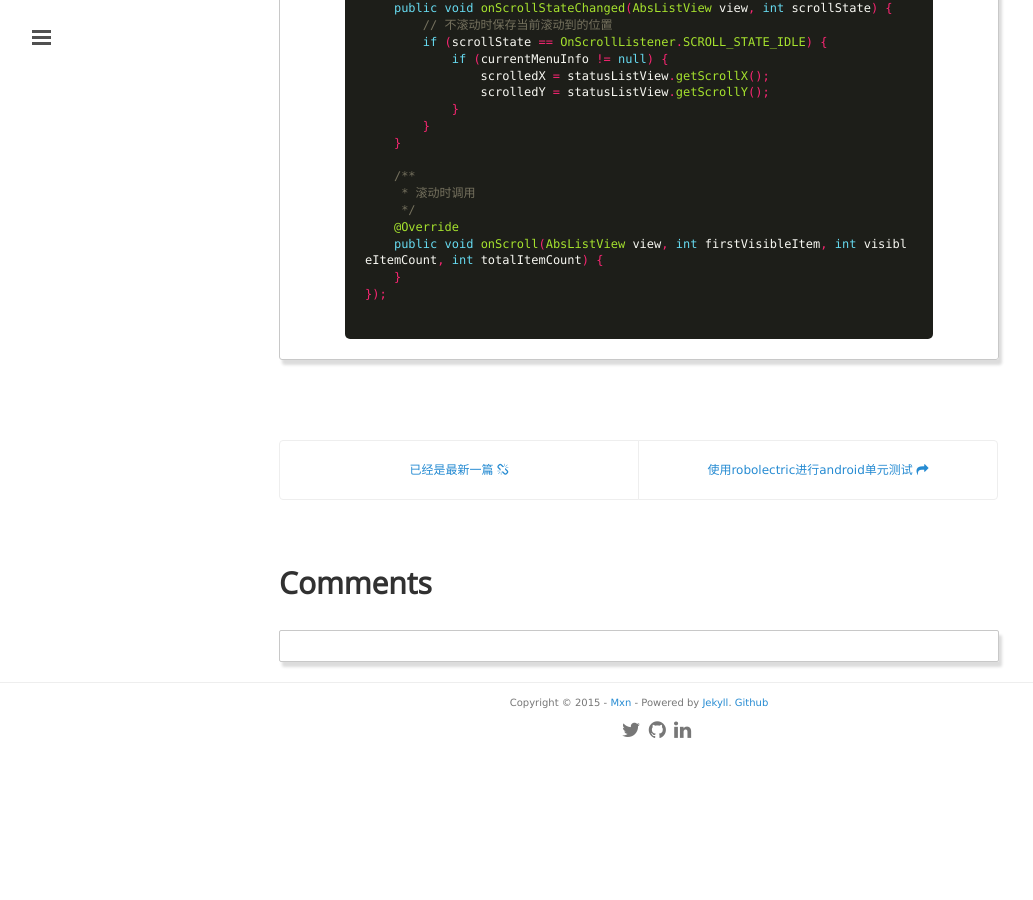
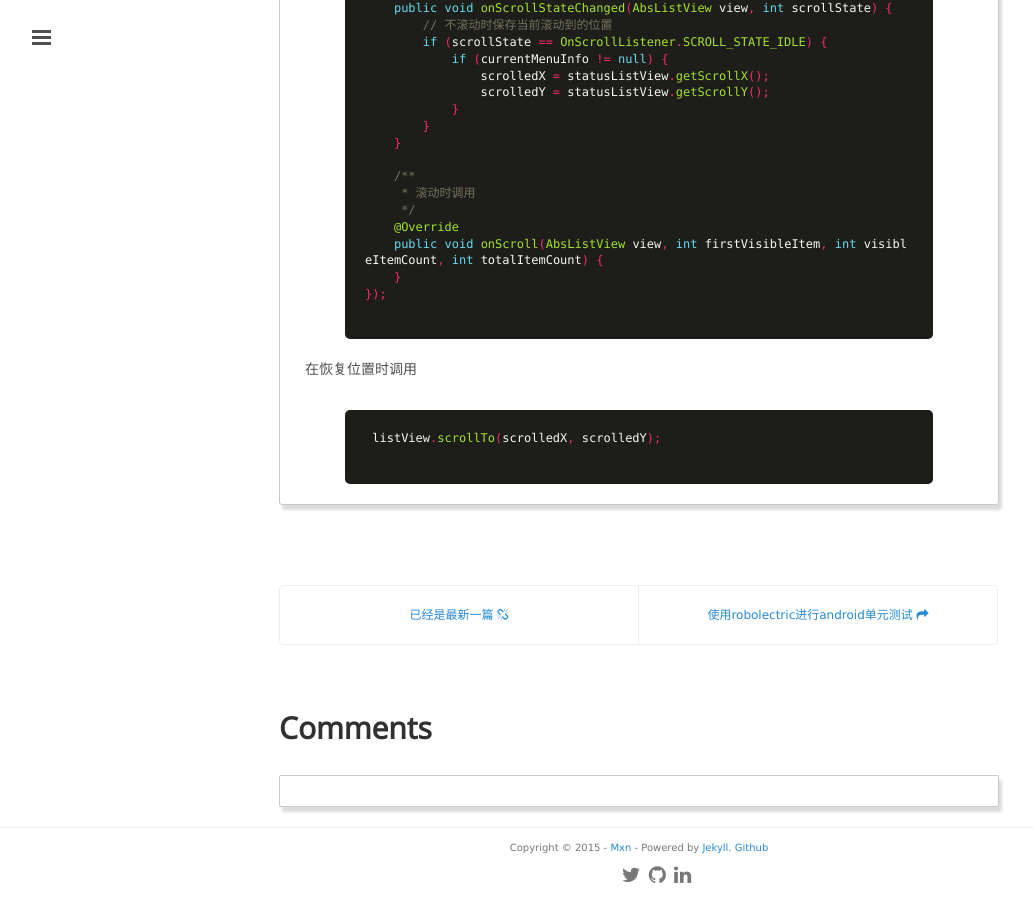
Before and after one commit to mxn21/mxn21.github.io, a Jekyll site: the page built from _posts/2015-7-11-深入理解listView的setSelectionFromTop.md, in a window 1280 px wide and 900 px high, scrolled down 1869 px. Shown: the whole window, without its empty margins (1-1034 px from the left). Built offline with Jekyll 4.4.1, drawn with Linux system fonts in a browser that asks for light colours; Markdown is read by kramdown in place of the engine named in the settings; comment, search, counter and statistics services are not loaded; before the commit the page ends 2624 px from its top, so only the background shows below that.

Commit message:
12312
12312

```diff
--- a/_posts/2015-7-11-深入理解listView的setSelectionFromTop.md
+++ b/_posts/2015-7-11-深入理解listView的setSelectionFromTop.md
@@ -99,3 +99,8 @@
     }
 });
     {% endhighlight %}
+
+ 在恢复位置时调用
+     {% highlight java  %}
+ listView.scrollTo(scrolledX, scrolledY);
+     {% endhighlight %}
```
